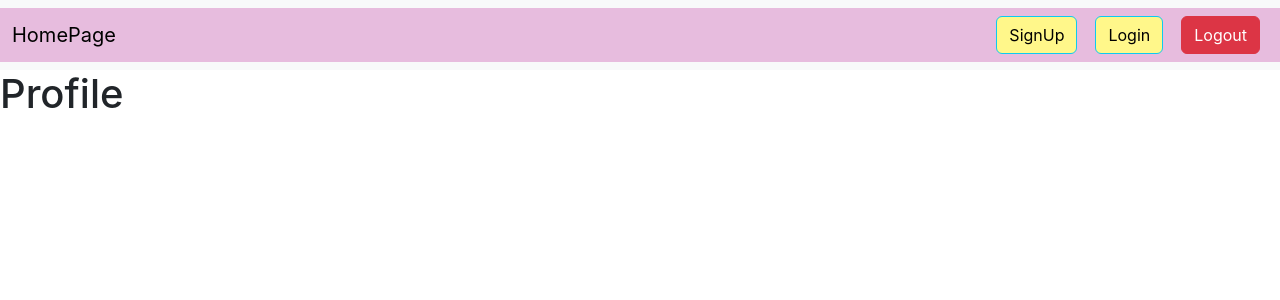
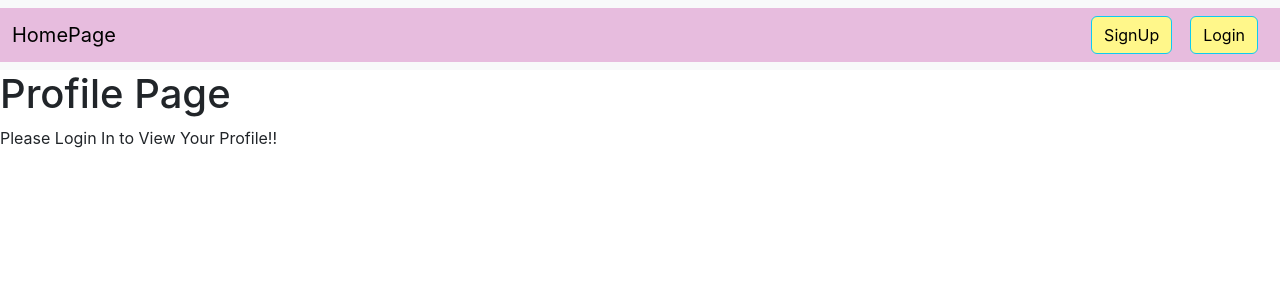
Before and after one commit to mshreeharsha/AppUsingOAuth, a React (Create React App) app in the folder frontend/: page /profile in a window 1280 px wide. Shown: the top 300 px of the page. Built offline with nearby package versions, Linux system fonts and the light colour scheme; no server answers.

Commit message:
Added Global Context for the Auth

```diff
--- a/frontend/src/components/layout/Header.js
+++ b/frontend/src/components/layout/Header.js
@@ -1,7 +1,18 @@
 import React from 'react'
 import { Link, NavLink } from 'react-router-dom'
+import { useAuthContext } from '../../context/authContext'
+import axios from 'axios'
 
 const Header = () => {
+    const [auth,setAuth]=useAuthContext()
+
+    const handleLogout = async()=>{
+        setAuth({
+            user:null,
+            cookie:''
+        })
+        const response = await axios.get('/auth/logout')
+    }
   return (
     <>
         <nav className="navbar navbar-expand-lg bg-body-tertiary">
@@ -11,15 +22,18 @@ const Header = () => {
                         HomePage
                     </Link>
                     <ul className="navbar-nav ms-auto mb-2 mb-lg-0">
-                        <li className="nav-item">
+                        {!auth?.user?<><li className="nav-item">
                             <NavLink to='/register' className="nav-link" href="#"><button className='btn btn-info' style={{'marginRight':'2px','backgroundColor':'#FFF78A'}}>SignUp</button></NavLink>
                         </li>
                         <li className="nav-item">
                         <NavLink to='/login' className="nav-link" href="#"><button className='btn btn-info' style={{'marginRight':'2px','backgroundColor':'#FFF78A'}}>Login</button></NavLink>
-                        </li>
-                        <li>
-                        <NavLink to='/login' className="nav-link" href="#"><button className='btn btn-danger'>Logout</button></NavLink>
-                        </li>
+                        </li></>:<></>}
+                        {auth?.user?<li>
+                        <NavLink to='/login' className="nav-link" href="#"><button className='btn btn-danger' onClick={handleLogout}>Logout</button></NavLink>
+                        </li>:<></>}
+                        {auth?.user?<li>
+                        <NavLink to='/profile' className="nav-link" href="#"><button className='btn btn-danger'>Profile</button></NavLink>
+                        </li>:<></>}
                     </ul>
                 </div>
             </div>
--- /dev/null
+++ b/frontend/src/context/authContext.js
@@ -0,0 +1,22 @@
+const { createContext, useState, useContext } = require("react");
+
+const AuthContext = createContext()
+
+const AuthContextProvider = ({children})=>{
+    const [auth,setAuth]=useState({
+        user:null,
+        cookie:''
+    })
+
+    return(
+        <AuthContext.Provider value={[auth,setAuth]}>
+            {children}
+        </AuthContext.Provider>
+    )
+}
+
+const useAuthContext = ()=>{
+    return useContext(AuthContext)
+}
+
+export {useAuthContext,AuthContextProvider}
--- a/frontend/src/index.js
+++ b/frontend/src/index.js
@@ -4,13 +4,16 @@ import './index.css';
 import App from './App';
 import reportWebVitals from './reportWebVitals';
 import { BrowserRouter } from 'react-router-dom';
+import { AuthContextProvider } from './context/authContext';
 
 const root = ReactDOM.createRoot(document.getElementById('root'));
 root.render(
   <React.StrictMode>
-    <BrowserRouter>
-      <App />
-    </BrowserRouter>
+    <AuthContextProvider>
+      <BrowserRouter>
+        <App />
+      </BrowserRouter>
+    </AuthContextProvider>
   </React.StrictMode>
 );
 
--- a/frontend/src/pages/Homepage.js
+++ b/frontend/src/pages/Homepage.js
@@ -1,7 +1,34 @@
-import React from 'react'
+import React, { useEffect } from 'react'
 import Layout from '../components/layout/Layout'
+import axios from 'axios'
+import { useAuthContext } from '../context/authContext'
 
 const Homepage = () => {
+  const [auth,setAuth]=useAuthContext()
+  const fetchUser=async()=>{
+    try{
+        const response=await axios.get('/auth/google/login-success')
+        if(response.data.success){
+          setAuth({
+            ...auth,
+            user:response.data.user._id,
+            cookie:response.data.cookie
+          })
+        }
+        else{
+          console.log(response.data.message)
+        }
+    }
+    catch(error){
+        console.log(error)
+    }
+  }
+
+  useEffect(()=>{
+      fetchUser()
+      // eslint-disable-next-line
+  },[])
+
   return (
     <div>
       <Layout>
--- a/frontend/src/pages/Login.js
+++ b/frontend/src/pages/Login.js
@@ -2,12 +2,10 @@ import React from 'react'
 import Layout from '../components/layout/Layout'
 
 const Login = () => {
-
-    const handleGoogleClick = async()=>{
+    const handleGoogleClick = ()=>{
         //Opens the google auth from backend
         window.open('http://localhost:4000/auth/google','_self')
     }
-
   return (
     <Layout>
         <div className='container'>
--- a/frontend/src/pages/Profile.js
+++ b/frontend/src/pages/Profile.js
@@ -1,25 +1,20 @@
-import React, { useEffect } from 'react'
-import axios from 'axios'
+import React from 'react'
 import Layout from '../components/layout/Layout'
+import { useAuthContext } from '../context/authContext'
 const Profile = () => {
 
-    const fetchUser=async()=>{
-        try{
-            const response=await axios.get('/auth/login/success')
-
-        }
-        catch(error){
-            console.log(error)
-        }
-    }
-
-    useEffect(()=>{
-        fetchUser()
-    },[])
+    const [auth]=useAuthContext()
 
   return (
     <Layout>
-        <h1>Profile</h1>
+        <div>
+            <h1>Profile Page</h1>
+            {!auth.user?<div>
+                <p>Please Login In to View Your Profile!!</p>
+            </div>:<div>
+
+            </div>}
+        </div>
     </Layout>
   )
 }
```
Also changed, not shown: 2 other files (tests, documents, lock files or other folders).
